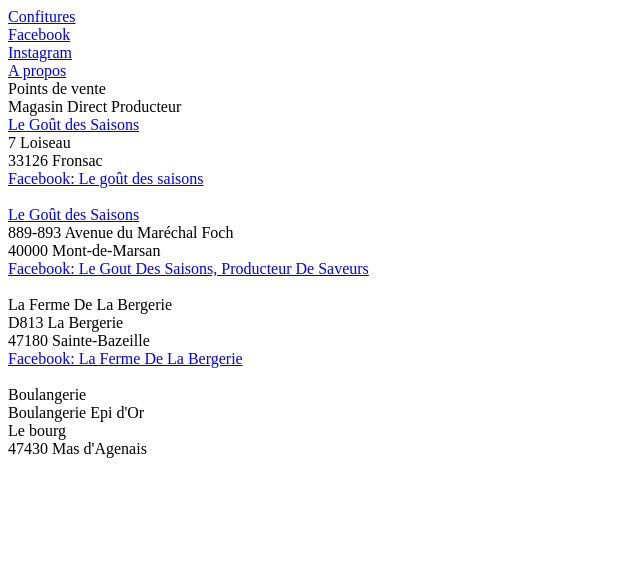
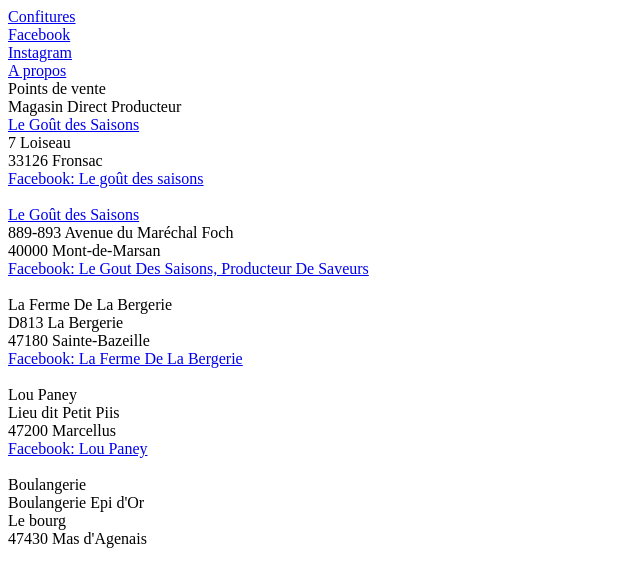
Before and after one commit to leocrapart/valerie-confiture-v-noel, a Vue app: page /points-de-vente in a window 1280 px wide. Shown: the top 586 px of the page, without its empty margins (0-640 px from the left). Built offline with nearby package versions, Linux system fonts and the light colour scheme.

Commit message:
Update SellingPoint.vue

```diff
--- a/src/views/SellingPoint.vue
+++ b/src/views/SellingPoint.vue
@@ -71,6 +71,14 @@
                             reseauSocial: "Facebook: La Ferme De La Bergerie",
                             urlReseauSocial: "https://www.facebook.com/FermeDeLaBergerie"
                         },
+                        {
+                            nom: "Lou Paney",
+                            site: "",
+                            rue: "Lieu dit Petit Piis",
+                            codePostal: "47200 Marcellus",
+                            reseauSocial: "Facebook: Lou Paney",
+                            urlReseauSocial: "https://www.facebook.com/Lou-Paney-fruitsl%C3%A9gumesplantes-555610938281207/"
+                        },
                     ]
                 },
                 type2: {
```
